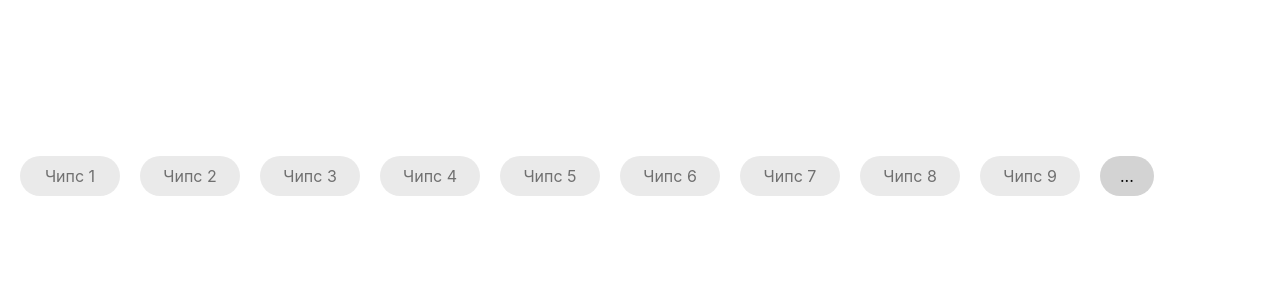
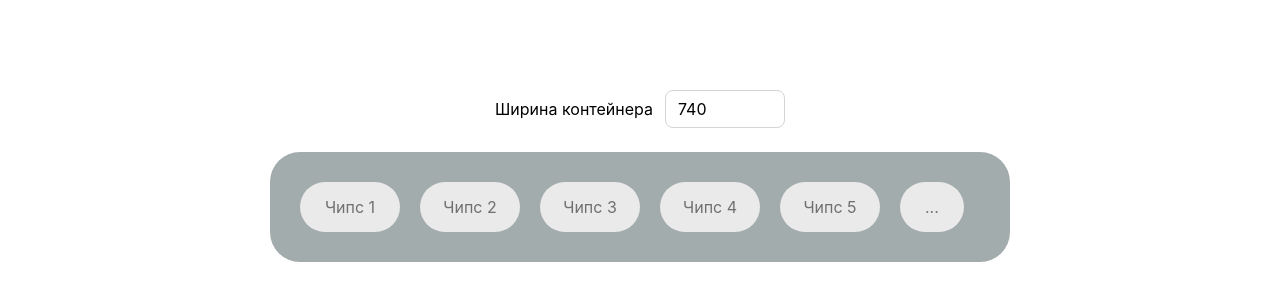
Before and after one commit to AlexBalyanov/sirius-test-task, a React (Vite) app: page / in a window 1280 px wide. Shown: the part 224-524 px from the top of the page. Built offline with nearby package versions, Linux system fonts and the light colour scheme.

Commit message:
feat: добавил инпут для изменения ширины родительского контейнера, обновил ридми по заданию

```diff
--- a/src/app/App.module.css
+++ b/src/app/App.module.css
@@ -1,6 +1,28 @@
 .container {
   display: flex;
+  flex-direction: column;
   align-items: center;
+  justify-content: center;
+  gap: 24px;
   min-height: 100vh;
   padding-inline: 20px;
 }
+
+.field {
+  display: flex;
+  align-items: center;
+  gap: 12px;
+}
+
+.input {
+  width: 120px;
+  padding: 8px 12px;
+  border: 1px solid #d4d4d4;
+  border-radius: 8px;
+  font: inherit;
+}
+
+.chipListWrapper {
+  width: 100%;
+  max-width: 100%;
+}
--- a/src/app/App.tsx
+++ b/src/app/App.tsx
@@ -1,19 +1,32 @@
 import styles from "./App.module.css";
-import { useState } from "react";
+import { type ChangeEvent, useState } from "react";
 import ChipList, {
   type TChipListItem,
 } from "../components/ChipList/ChipList.tsx";
 
 const chipsListData: TChipListItem[] = Array.from(
-  { length: 30 },
+  { length: 20 },
   (_, index) => ({
     id: String(index),
     label: `Чипс ${index + 1}`,
   }),
 );
 
+const DEFAULT_CONTAINER_WIDTH = 740;
+const MIN_CONTAINER_WIDTH = 240;
+const MAX_CONTAINER_WIDTH = 1920;
+
 const App = () => {
   const [selectedIds, setSelectedIds] = useState<string[]>([]);
+  const [containerWidthValue, setContainerWidthValue] = useState("740");
+  const parsedContainerWidth = Number(containerWidthValue);
+  const containerWidth =
+    containerWidthValue === "" || !Number.isFinite(parsedContainerWidth)
+      ? DEFAULT_CONTAINER_WIDTH
+      : Math.min(
+          Math.max(parsedContainerWidth, MIN_CONTAINER_WIDTH),
+          MAX_CONTAINER_WIDTH,
+        );
 
   const handleSelect = (id: string) => {
     setSelectedIds((currentIds) => {
@@ -25,13 +38,33 @@ const App = () => {
     });
   };
 
+  const handleContainerWidthChange = (event: ChangeEvent<HTMLInputElement>) => {
+    setContainerWidthValue(event.target.value);
+  };
+
   return (
     <main className={styles.container}>
-      <ChipList
-        items={chipsListData}
-        selectedIds={selectedIds}
-        onSelect={handleSelect}
-      />
+      <label className={styles.field}>
+        <span>Ширина контейнера</span>
+
+        <input
+          className={styles.input}
+          max={MAX_CONTAINER_WIDTH}
+          min={MIN_CONTAINER_WIDTH}
+          onChange={handleContainerWidthChange}
+          step={20}
+          type="number"
+          value={containerWidthValue}
+        />
+      </label>
+
+      <div className={styles.chipListWrapper} style={{ width: containerWidth }}>
+        <ChipList
+          items={chipsListData}
+          selectedIds={selectedIds}
+          onSelect={handleSelect}
+        />
+      </div>
     </main>
   );
 };
--- a/src/components/Chip/Chip.module.css
+++ b/src/components/Chip/Chip.module.css
@@ -1,6 +1,6 @@
 .chip {
   min-width: 100px;
-  padding-block: 10px;
+  padding-block: 15px;
   padding-inline: 20px;
   background-color: #eaeaea;
   color: #707070;
--- a/src/components/ChipList/ChipList.module.css
+++ b/src/components/ChipList/ChipList.module.css
@@ -1,6 +1,9 @@
 .container {
   position: relative;
   width: 100%;
+  padding: 30px;
+  border-radius: 30px;
+  background: #a3acac;
 }
 
 .list {
@@ -22,9 +25,10 @@
 }
 
 .moreButton {
-  padding-block: 10px;
-  padding-inline: 20px;
-  background-color: lightgrey;
+  padding-block: 15px;
+  padding-inline: 25px;
+  background-color: #eaeaea;
+  color: #707070;
   border: none;
   border-radius: 30px;
 }
@@ -32,7 +36,7 @@
 .popup {
   max-width: 450px;
   padding: 8px;
-  border: 1px solid #e9d5ff;
+  border: 1px solid #c2c2c2;
   border-radius: 10px;
   background-color: white;
   box-shadow: 0 12px 24px rgb(0 0 0 / 12%);
```
Also changed, not shown: 1 other file (tests, documents, lock files or other folders).
